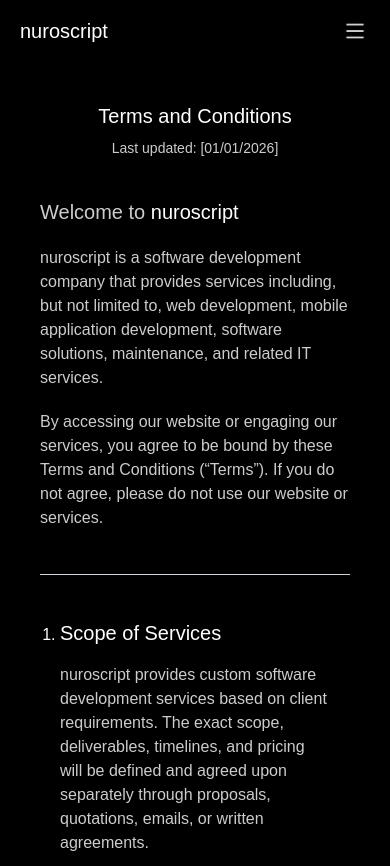
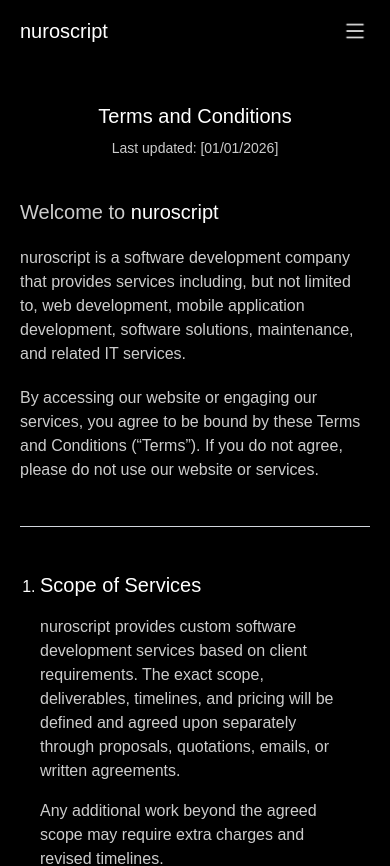
Before and after one commit to nuroscritp/nuroscript, a Next.js app: page /terms in a window 390 px wide. Shown: the top 866 px of the page. Built offline with nearby package versions, Linux system fonts and the light colour scheme.

Commit message:
16 commit

```diff
--- a/app/terms/page.jsx
+++ b/app/terms/page.jsx
@@ -4,7 +4,7 @@ export default function Terms() {
   return (
     <>
 
-      <div className=" px-10 lg:px-20 my-10 flex flex-col gap-5">
+      <div className=" px-5 lg:px-20 my-10 flex flex-col gap-5">
 
         <div className="flex flex-col gap-2 lg:flex-row items-center justify-between mb-5">
           <h1 className="text-white text-xl lg:text-2xl font-medium">Terms and Conditions</h1>
```
